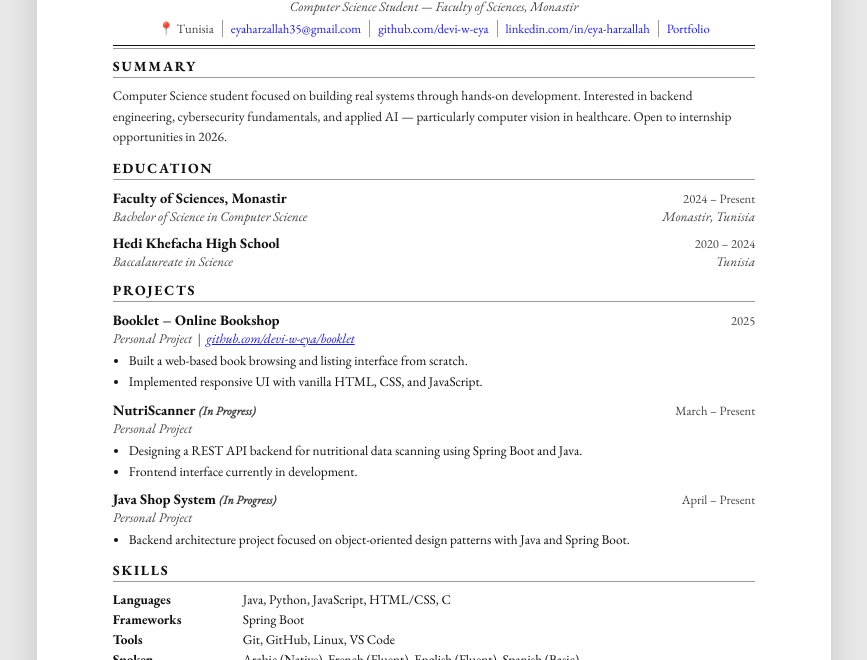
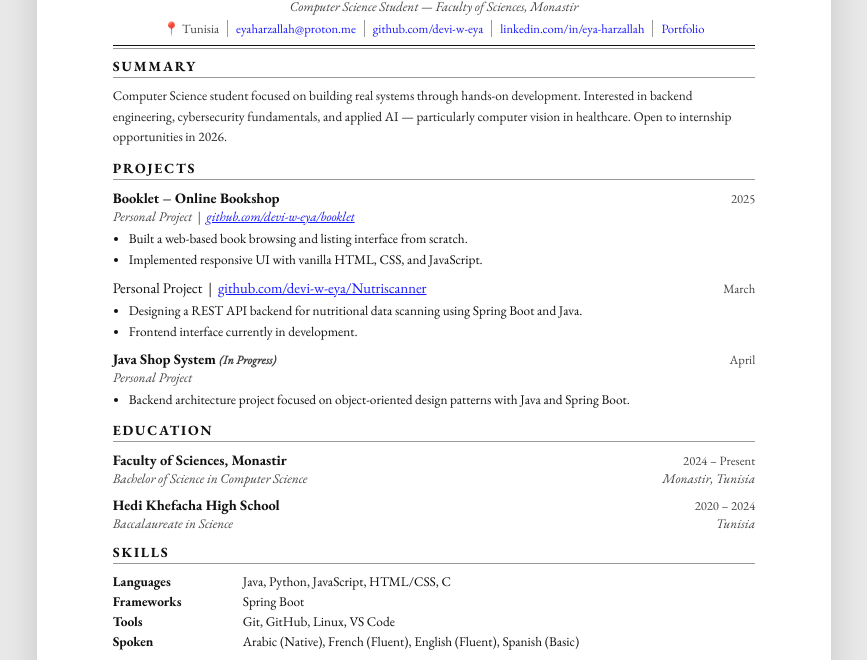
Before and after one commit to devi-w-eya/Portfolio, a plain HTML site: page cv.html in a window 1280 px wide. Shown: the part 130-790 px from the top of the page, without its empty margins (206-1073 px from the left). Drawn offline with nearby package versions, Linux system fonts and the light colour scheme.

Commit message:
update portfolio

```diff
--- a/cv.html
+++ b/cv.html
@@ -121,7 +121,7 @@
     <div class="role">Computer Science Student &mdash; Faculty of Sciences, Monastir</div>
     <div class="contact-bar">
       <span>📍 Tunisia</span>
-      <span><a href="mailto:eyaharzallah35@gmail.com">eyaharzallah35@gmail.com</a></span>
+      <span><a href="mailto:eyaharzallah35@gmail.com">eyaharzallah@proton.me</a></span>
       <span><a href="https://github.com/devi-w-eya" target="_blank">github.com/devi-w-eya</a></span>
       <span><a href="https://www.linkedin.com/in/eya-harzallah-540758342/" target="_blank">linkedin.com/in/eya-harzallah</a></span>
       <span><a href="https://devi-w-eya.github.io/Portfolio/" target="_blank">Portfolio</a></span>
@@ -134,6 +134,43 @@
     <p style="font-size:10pt;color:#222;line-height:1.55;">
       Computer Science student focused on building real systems through hands-on development. Interested in backend engineering, cybersecurity fundamentals, and applied AI — particularly computer vision in healthcare. Open to internship opportunities in 2026.
     </p>
+  </section>
+  <section>
+    <div class="sec-title">Projects</div><hr class="thin"/>
+    <div class="entry">
+      <div class="entry-head">
+        <span class="entry-title">Booklet – Online Bookshop</span>
+        <span class="entry-date">2025</span>
+      </div>
+      <div class="entry-sub">
+        <span>Personal Project &nbsp;|&nbsp; <a href="https://github.com/devi-w-eya/Bookshop" target="_blank" style="color:var(--link);">github.com/devi-w-eya/booklet</a></span>
+      </div>
+      <ul class="bullets">
+        <li>Built a web-based book browsing and listing interface from scratch.</li>
+        <li>Implemented responsive UI with vanilla HTML, CSS, and JavaScript.</li>
+      </ul>
+    </div>
+    <div class="entry">
+      <div class="entry-head">
+        <span>Personal Project &nbsp;|&nbsp; <a href="https://github.com/devi-w-eya/nutriscanner-front.git" target="_blank" style="color:var(--link);">github.com/devi-w-eya/Nutriscanner</a></span>
+        <a href=""></a>
+        <span class="entry-date">March</span>
+      </div>
+      <ul class="bullets">
+        <li>Designing a REST API backend for nutritional data scanning using Spring Boot and Java.</li>
+        <li>Frontend interface currently in development.</li>
+      </ul>
+    </div>
+    <div class="entry">
+      <div class="entry-head">
+        <span class="entry-title">Java Shop System <em style="font-size:9pt;color:var(--muted);">(In Progress)</em></span>
+        <span class="entry-date">April</span>
+      </div>
+      <div class="entry-sub"><span>Personal Project</span></div>
+      <ul class="bullets">
+        <li>Backend architecture project focused on object-oriented design patterns with Java and Spring Boot.</li>
+      </ul>
+    </div>
   </section>
 
   <section>
@@ -154,43 +191,7 @@
     </div>
   </section>
 
-  <section>
-    <div class="sec-title">Projects</div><hr class="thin"/>
-    <div class="entry">
-      <div class="entry-head">
-        <span class="entry-title">Booklet – Online Bookshop</span>
-        <span class="entry-date">2025</span>
-      </div>
-      <div class="entry-sub">
-        <span>Personal Project &nbsp;|&nbsp; <a href="https://github.com/devi-w-eya/Bookshop" target="_blank" style="color:var(--link);">github.com/devi-w-eya/booklet</a></span>
-      </div>
-      <ul class="bullets">
-        <li>Built a web-based book browsing and listing interface from scratch.</li>
-        <li>Implemented responsive UI with vanilla HTML, CSS, and JavaScript.</li>
-      </ul>
-    </div>
-    <div class="entry">
-      <div class="entry-head">
-        <span class="entry-title">NutriScanner <em style="font-size:9pt;color:var(--muted);">(In Progress)</em></span>
-        <span class="entry-date">March – Present</span>
-      </div>
-      <div class="entry-sub"><span>Personal Project</span></div>
-      <ul class="bullets">
-        <li>Designing a REST API backend for nutritional data scanning using Spring Boot and Java.</li>
-        <li>Frontend interface currently in development.</li>
-      </ul>
-    </div>
-    <div class="entry">
-      <div class="entry-head">
-        <span class="entry-title">Java Shop System <em style="font-size:9pt;color:var(--muted);">(In Progress)</em></span>
-        <span class="entry-date">April – Present</span>
-      </div>
-      <div class="entry-sub"><span>Personal Project</span></div>
-      <ul class="bullets">
-        <li>Backend architecture project focused on object-oriented design patterns with Java and Spring Boot.</li>
-      </ul>
-    </div>
-  </section>
+
 
   <section>
     <div class="sec-title">Skills</div><hr class="thin"/>
@@ -205,7 +206,7 @@
   <section>
     <div class="sec-title">Certifications</div><hr class="thin"/>
     <ul class="bullets">
-      <li><button class="cert-btn" onclick="openCert('dc-python')">Introduction to Python</button> &nbsp;&mdash;&nbsp; DataCamp</li>
+      <li><button class="cert-btn" onclick="openCert('python')">Introduction to Python</button> &nbsp;&mdash;&nbsp; DataCamp</li>
       <li><button class="cert-btn" onclick="openCert('cisco-unhatched')">Linux Unhatched</button> &nbsp;&mdash;&nbsp; Cisco Networking Academy</li>
       <li><button class="cert-btn no-img" onclick="openCert('cisco-essentials')">Linux Essentials</button> &nbsp;&mdash;&nbsp; Cisco Networking Academy <em style="color:var(--muted);font-size:9pt;">(In Progress)</em></li>
       <li><button class="cert-btn" onclick="openCert('peemo')">Student Entrepreneur Program</button> &nbsp;&mdash;&nbsp; PEEMO</li>
```
Also changed, not shown: index.html (+11 -9 lines).
